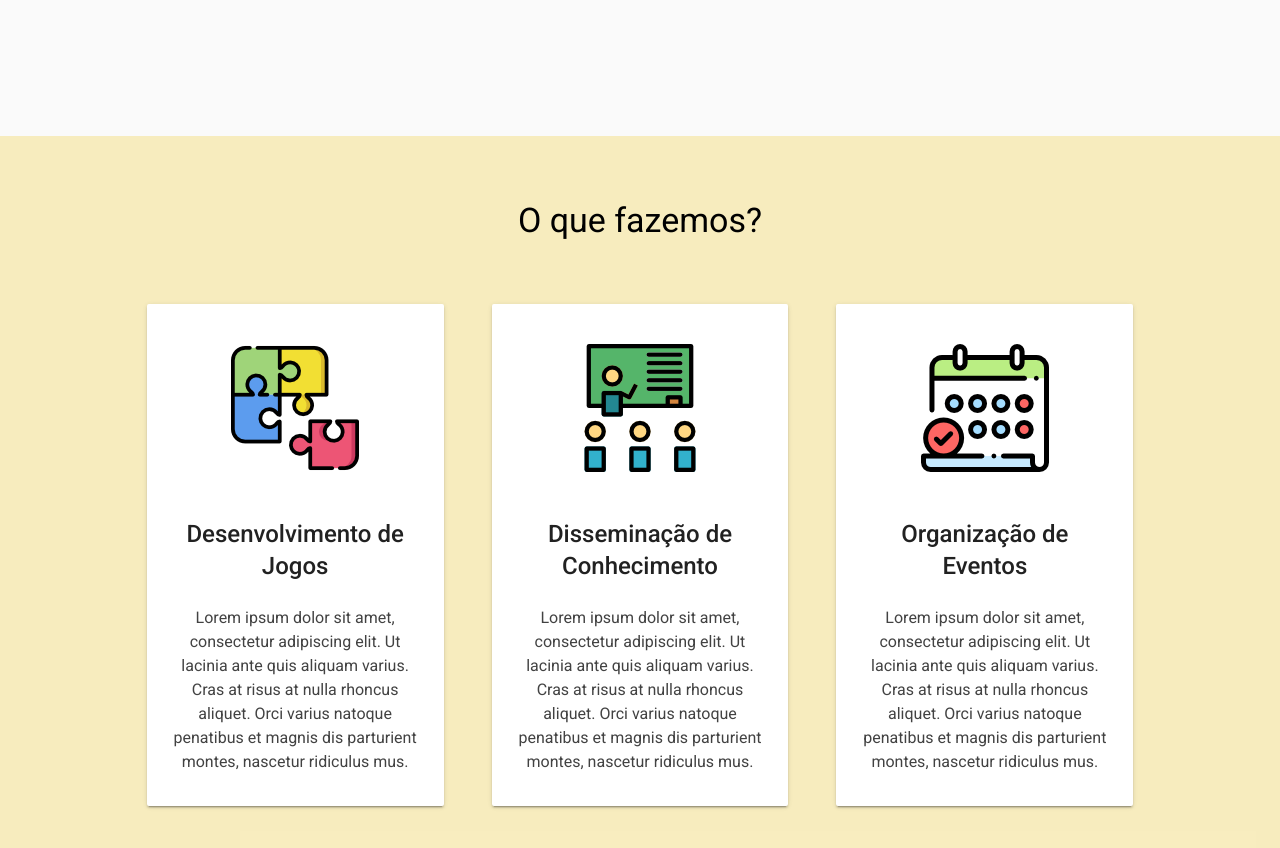
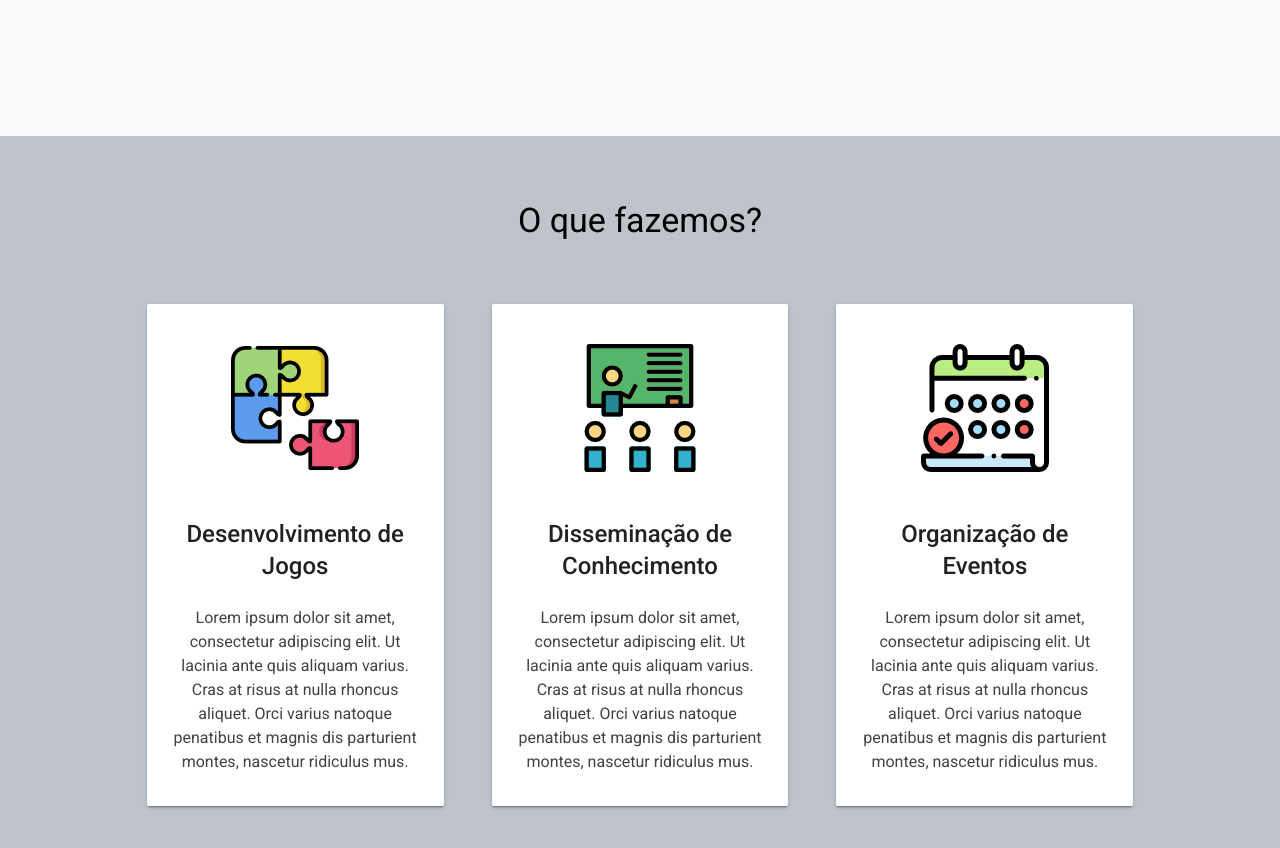
Before and after one commit to yagopessoa/fog-pwa, a Vue app: page /#/ in a window 1280 px wide. Shown: the part 680-1528 px from the top of the page. Built offline with nearby package versions, Linux system fonts and the light colour scheme.

Commit message:
Changed bottom session color and added router transitions

```diff
--- a/src/App.vue
+++ b/src/App.vue
@@ -1,12 +1,12 @@
 <template>
-  <v-app>
+  <v-app id="home">
     <v-toolbar fixed dark class="primary">
       <v-toolbar-side-icon
         @click="sideNav = !sideNav"
         class="hidden-md-and-up"
       />
       <v-toolbar-title>
-        <router-link to="/" tag="span" style="cursor:pointer" >
+        <router-link to="/" @click="$vuetify.goTo('#home')" tag="span" style="cursor:pointer" >
           Fellowship of The Game
         </router-link>
       </v-toolbar-title>
@@ -66,8 +66,9 @@
       </v-list>
     </v-navigation-drawer>
     <main>
-      <router-view>
-      </router-view>
+      <transition name="slide-fade">
+        <router-view></router-view>
+      </transition>
     </main>
   </v-app>
 </template>
@@ -95,4 +96,11 @@
 </script>
 
 <style>
+  .slide-fade-enter-active {
+    transition: all .3s ease;
+  }
+  .slide-fade-enter, .slide-fade-leave-to {
+    transform: translateX(15px);
+    opacity: 0;
+  }
 </style>
--- a/src/pages/HomePage.vue
+++ b/src/pages/HomePage.vue
@@ -114,7 +114,7 @@
   .bottom-session{
     /* min-height: 100vh; */
     width: 100%;
-    background-color: rgba(241,205,54, 0.3);
+    background-color: rgba(53, 74, 95, 0.3);
     /* background-color: rgba(53,74,95, 0.3); */
     padding-top: 60px;
   }
```
